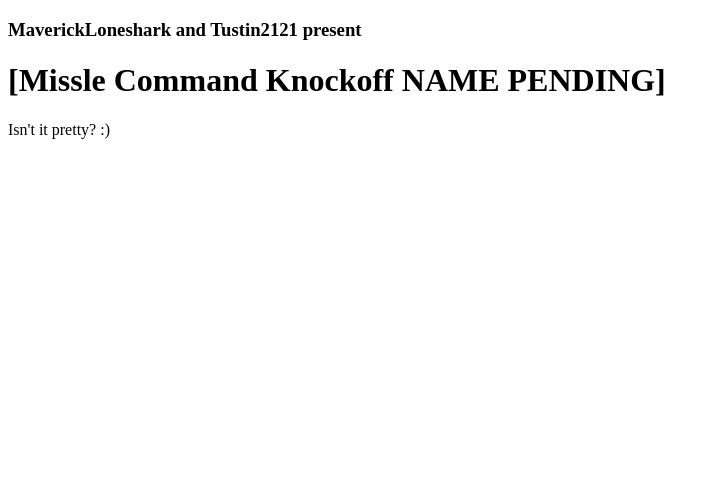
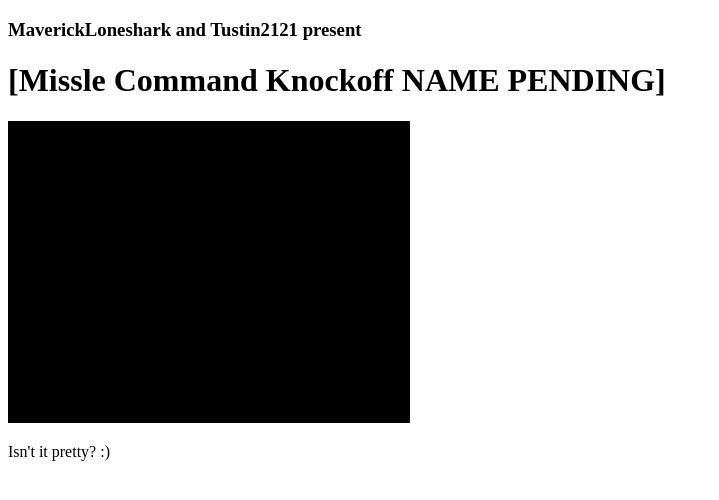
Before and after one commit to MaverickLoneshark/ludum-dare-29, a plain HTML site: page index.html in a window 1280 px wide. Shown: the whole page, without its empty margins (0-719 px from the left). Drawn offline with Linux system fonts and the light colour scheme.

Commit message:
my bad, canvas was unstaged

```diff
--- a/index.html
+++ b/index.html
@@ -10,6 +10,9 @@
 <body>
 	<h3>MaverickLoneshark and Tustin2121 present</h3>
 	<h1>[Missle Command Knockoff NAME PENDING]</h1>
+	<canvas id="Canvas" width="400" height="300" style="background-color:#000000; border:1px solid #000000;">
+		Your browser doesn't support the canvas tag and is incompatible. Try Firefox or Chrome =P
+	</canvas>
 	<p>Isn't it pretty? :)</p>
 </body>
 </html>
```
